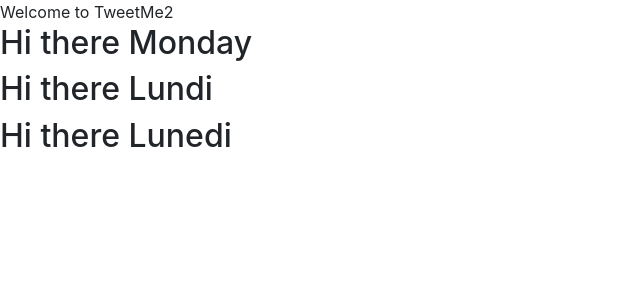
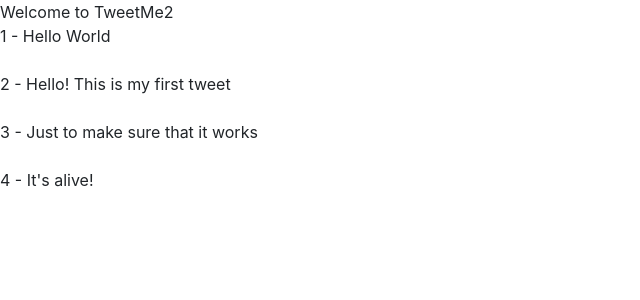
Before and after one commit to DarishkaAMS/Dj_Rest_Projects-TweetMe2, a Django app: page / in a window 1280 px wide. Shown: the top 300 px of the page, without its empty margins (0-640 px from the left). Run offline with Django 3.2, Linux system fonts and the light colour scheme; data comes from the database, SQL or seed files in the repository; both versions use the stored data as it was after the commit; data that the repository does not hold is empty; some libraries are stand-ins or nearby versions.

Commit message:
Add Tweets to HTML with JS

```diff
--- a/tweets/templates/tweets/home.html
+++ b/tweets/templates/tweets/home.html
@@ -8,17 +8,17 @@ This is Amazing Block Title!!! =^_^=
 Welcome to TweetMe2
 
 <div id = 'tweets'>
-    Replace me
+    Loading.... Please wait. <br> Hm... You might enjoy some tea :)
 </div>
 
 <script>
     const tweetsElement = document.getElementById('tweets') // We will get html element
-    tweetsElement.innerHTML = "Loading.... Please wait. <br> Hm... You might enjoy some tea :)" // we will set html in that element
+    // tweetsElement.innerHTML = "Loading.... Please wait. <br> Hm... You might enjoy some tea :)" // we will set html in that element
 
-    var el1 = "<h2> Hi there Monday </h2>"
-    var el2 = "<h2> Hi there Lundi </h2>"
-    var el3 = "<h2> Hi there Lunedi </h2>"
-    tweetsElement.innerHTML = el1 + el2 + el3
+    // var el1 = "<h2> Hi there Monday </h2>"
+    // var el2 = "<h2> Hi there Lundi </h2>"
+    // var el3 = "<h2> Hi there Lunedi </h2>"
+    // tweetsElement.innerHTML = el1 + el2 + el3
 
     const xhr = new XMLHttpRequest() // xhr = SomeClass()
     const method = 'GET' // POST
@@ -30,8 +30,17 @@ Welcome to TweetMe2
     xhr.onload = function() {
         // console.log(xhr.response)
         const serverResponse = xhr.response
-        var listedItems = serverResponse.response
-        console.log(listedItems)
+        const listedItems = serverResponse.response
+        var finalTweetStr = ""
+        var i;
+        for (i=0; i<listedItems.length; i++) {
+            console.log(i)
+            console.log(listedItems[i])
+            var currentItem = "<div class='mb-4'>" + listedItems[i].id + " - " + listedItems[i].content + "</div>"
+                finalTweetStr += currentItem
+        }
+        tweetsElement.innerHTML = finalTweetStr
+        // console.log(listedItems)
     }
     xhr.send()
 </script>
```
Also changed, not shown: db.sqlite3.
